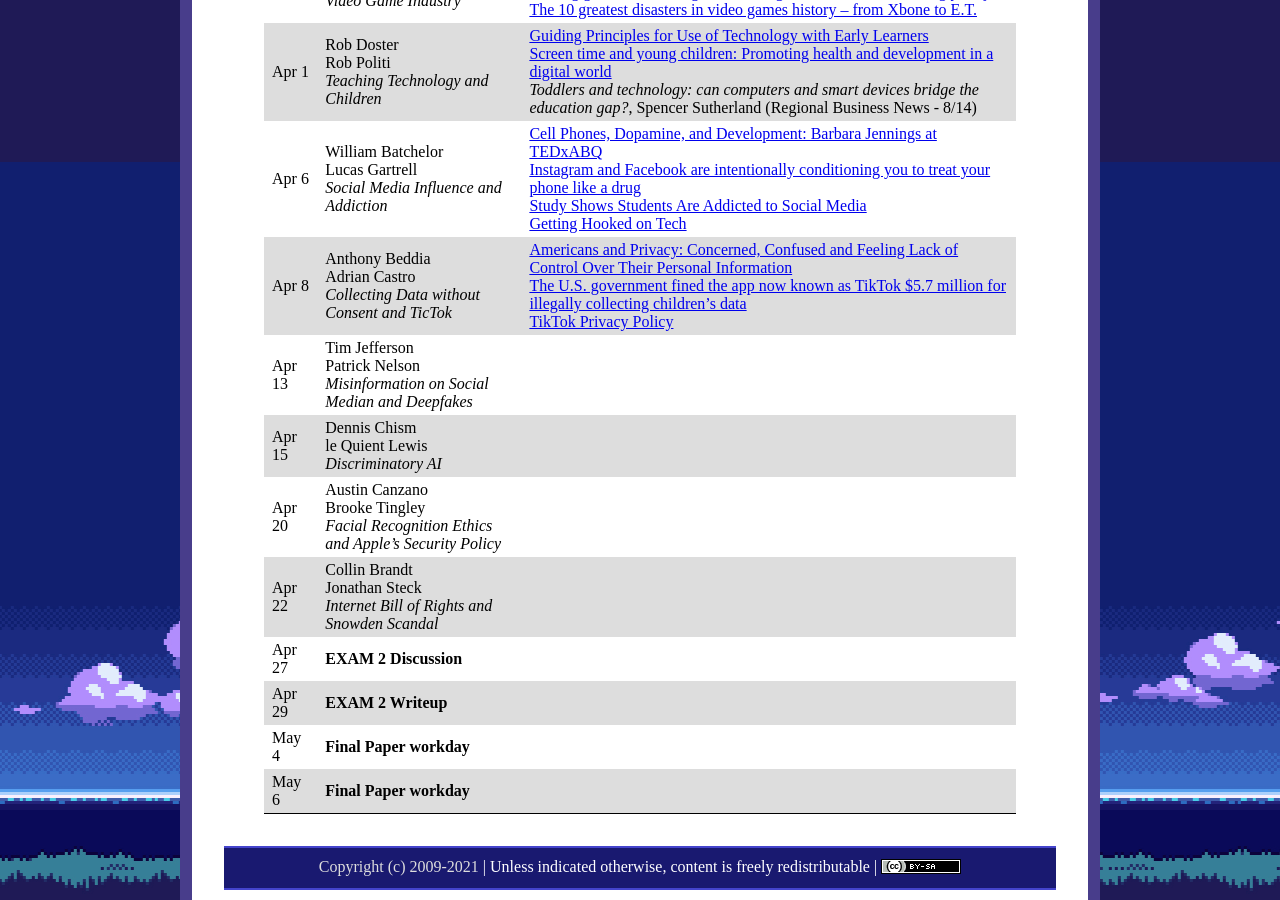
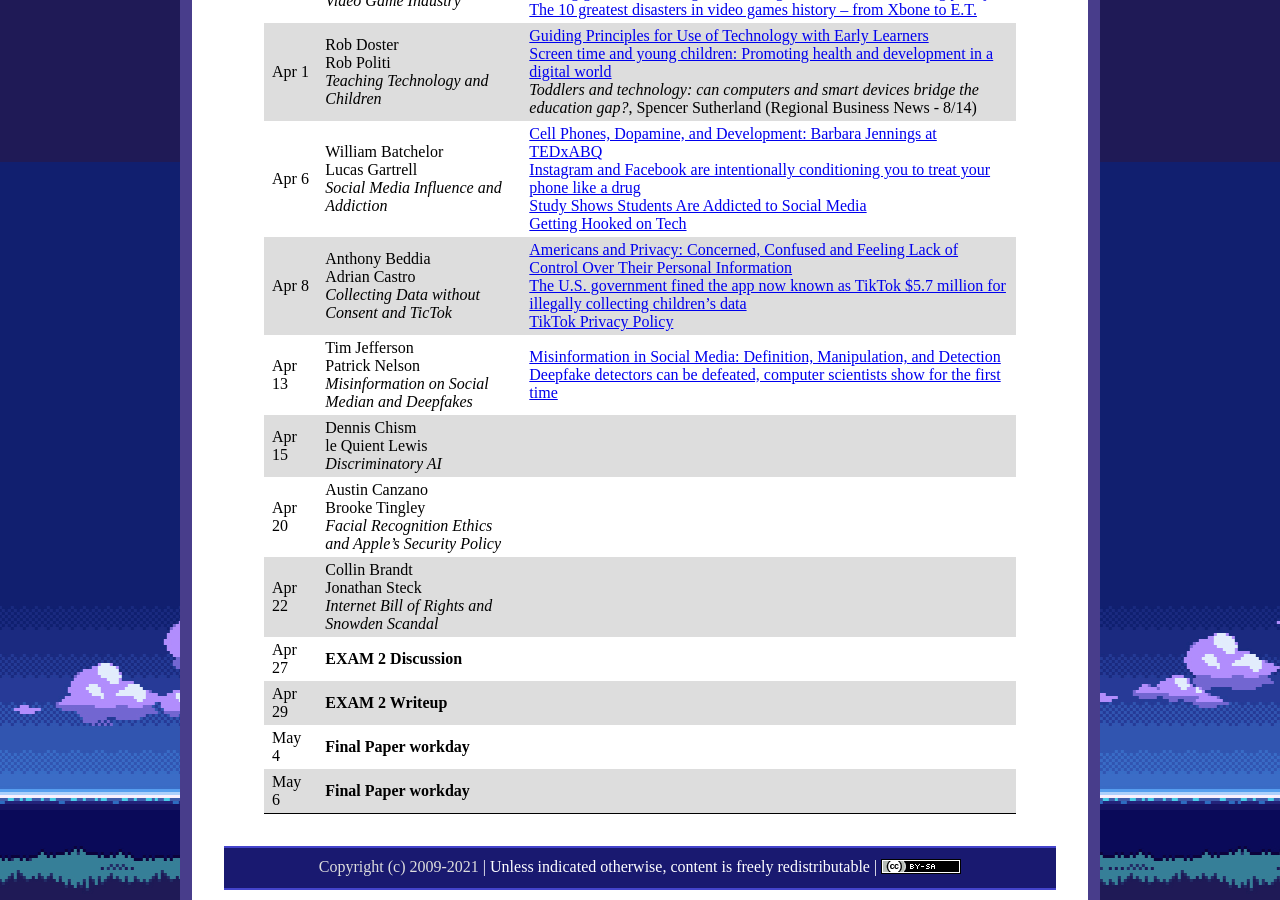
Before and after one commit to ycpcs/cs456-spring2021, a Jekyll site: the page built from schedule/index.md, in a window 1280 px wide and 900 px high, scrolled down 1638 px. Built offline with Jekyll 4.4.1, drawn with Linux system fonts in a browser that asks for light colours.

Commit message:
add Tim and Patrick articles
add Tim and Patrick articles

```diff
--- a/schedule/index.md
+++ b/schedule/index.md
@@ -34,7 +34,7 @@ All reading materials can be accessed via [Schmidt Library](http://library.ycp.e
 > Apr 1   | Rob Doster <br> Rob Politi <br /> *Teaching Technology and Children* | [Guiding Principles for Use of Technology with Early Learners](https://tech.ed.gov/earlylearning/principles/) <br /> [Screen time and young children: Promoting health and development in a digital world](https://www.ncbi.nlm.nih.gov/pmc/articles/PMC5823000/pdf/pxx123.pdf) <br /> *Toddlers and technology: can computers and smart devices bridge the education gap?*, Spencer Sutherland (Regional Business News - 8/14) |
 > Apr 6   | William Batchelor <br> Lucas Gartrell <br /> *Social Media Influence and Addiction* | [Cell Phones, Dopamine, and Development: Barbara Jennings at TEDxABQ](https://www.youtube.com/watch?v=kGZvNbfrNag&t=1s) <br /> [Instagram and Facebook are intentionally conditioning you to treat your phone like a drug](https://www.businessinsider.com/facebook-has-been-deliberately-designed-to-mimic-addictive-painkillers-2018-12) <br /> [Study Shows Students Are Addicted to Social Media](https://cacm.acm.org/news/87245-study-shows-students-are-addicted-to-social-media/fulltext) <br /> [Getting Hooked on Tech](https://cacm.acm.org/magazines/2018/6/228032-getting-hooked-on-tech/fulltext) |
 > Apr 8   | Anthony Beddia <br> Adrian Castro <br /> *Collecting Data without Consent and TicTok* | [Americans and Privacy: Concerned, Confused and Feeling Lack of Control Over Their Personal Information](https://www.pewresearch.org/internet/2019/11/15/americans-and-privacy-concerned-confused-and-feeling-lack-of-control-over-their-personal-information/) <br /> [The U.S. government fined the app now known as TikTok $5.7 million for illegally collecting children’s data](https://www.washingtonpost.com/technology/2019/02/27/us-government-fined-app-now-known-tiktok-million-illegally-collecting-childrens-data/) <br /> [TikTok Privacy Policy](https://www.tiktok.com/legal/privacy-policy?lang=en)|
-> Apr 13  | Tim Jefferson <br> Patrick Nelson <br /> *Misinformation on Social Median and Deepfakes* | |
+> Apr 13  | Tim Jefferson <br> Patrick Nelson <br /> *Misinformation on Social Median and Deepfakes* | [Misinformation in Social Media: Definition, Manipulation, and Detection](https://www.kdd.org/exploration_files/8._CR.10.Misinformation_in_social_media_-_Final.pdf) <br /> [Deepfake detectors can be defeated, computer scientists show for the first time](https://www.sciencedaily.com/releases/2021/02/210208161927.htm) |
 > Apr 15  | Dennis Chism <br> le Quient Lewis <br /> *Discriminatory AI* | |
 > Apr 20  | Austin Canzano <br> Brooke Tingley <br /> *Facial Recognition Ethics and Apple's Security Policy* | |
 > Apr 22  | Collin Brandt <br> Jonathan Steck <br /> *Internet Bill of Rights and Snowden Scandal* | |
```
